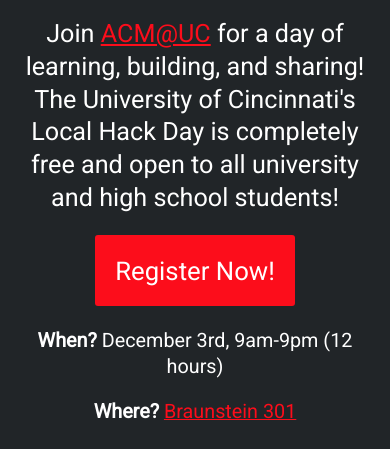
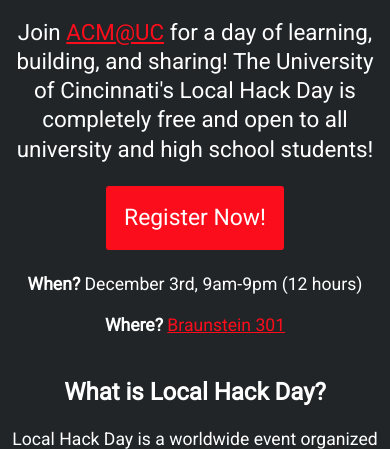
Before and after one commit to ACMatUC/localhackday.acmatuc.org, a plain HTML site: page index.html in a window 390 px wide. Shown: the part 380-829 px from the top of the page. Drawn offline with Linux system fonts and the light colour scheme.

Commit message:
Add basic responsive font-size

```diff
--- a/css/style.css
+++ b/css/style.css
@@ -29,8 +29,14 @@ html {
   font-family: 'Roboto', sans-serif;
   background-color: #212528;
   color: #fff;
-  font-size: 18px;
+  font-size: 16px;
   line-height: 1.3;
+}
+
+@media (min-width: 700px) {
+  html {
+    font-size: 18px;
+  }
 }
 
 p {
```
